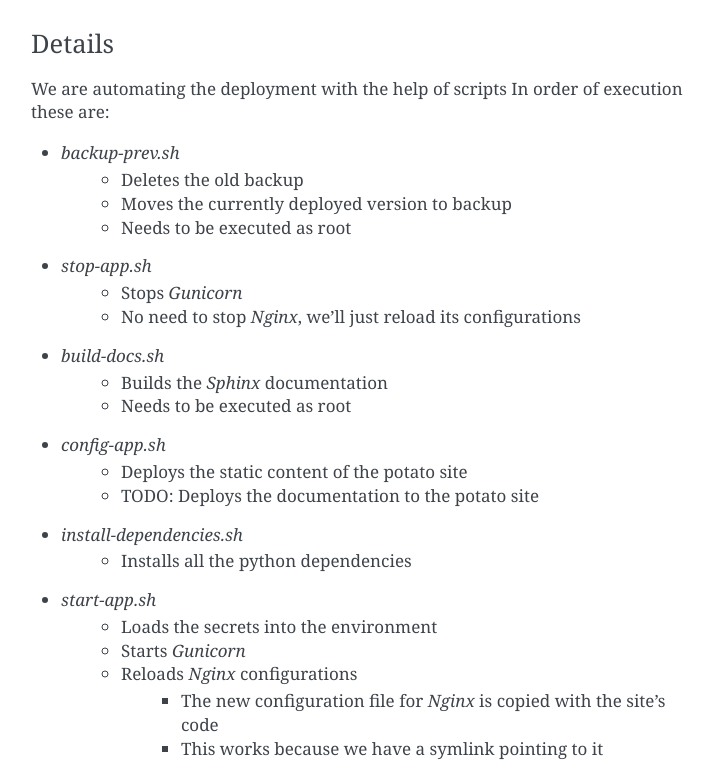
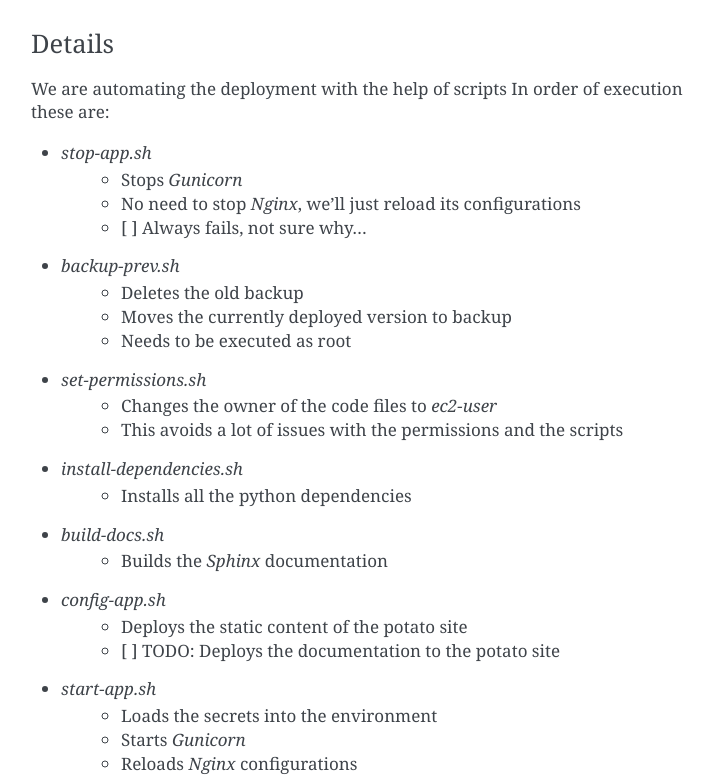
Before and after one commit to fabi1816/super-duper-potato, a Sphinx documentation site: the page built from docs/source/deployment.rst, in a window 1280 px wide and 900 px high, scrolled down 2778 px, cut to the strip 119-900 px from the top of the window. Shown: the whole strip, without its empty margins (389-1101 px from the left). Built offline with Sphinx 7.4.7, drawn with Linux system fonts in a browser that asks for light colours.

Commit message:
Updated docs

```diff
--- a/docs/source/deployment.rst
+++ b/docs/source/deployment.rst
@@ -109,21 +109,24 @@ Details
 We are automating the deployment with the help of scripts
 In order of execution these are:
 
+- *stop-app.sh*
+    - Stops `Gunicorn`
+    - No need to stop `Nginx`, we'll just reload its configurations
+    - [ ] Always fails, not sure why...
 - *backup-prev.sh*
     - Deletes the old backup
     - Moves the currently deployed version to backup
     - Needs to be executed as root
-- *stop-app.sh*
-    - Stops `Gunicorn`
-    - No need to stop `Nginx`, we'll just reload its configurations
+- *set-permissions.sh*
+    - Changes the owner of the code files to `ec2-user`
+    - This avoids a lot of issues with the permissions and the scripts
+- *install-dependencies.sh*
+    - Installs all the python dependencies
 - *build-docs.sh*
     - Builds the `Sphinx` documentation
-    - Needs to be executed as root
 - *config-app.sh*
     - Deploys the static content of the potato site
-    - TODO: Deploys the documentation to the potato site
-- *install-dependencies.sh*
-    - Installs all the python dependencies
+    - [ ] TODO: Deploys the documentation to the potato site
 - *start-app.sh*
     - Loads the secrets into the environment
     - Starts `Gunicorn`
```
